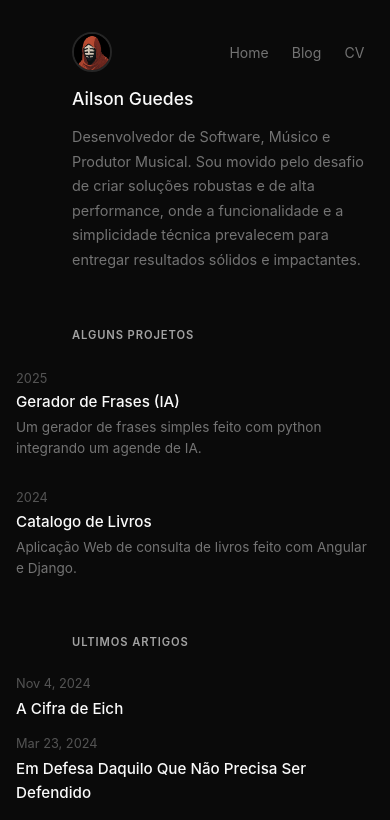
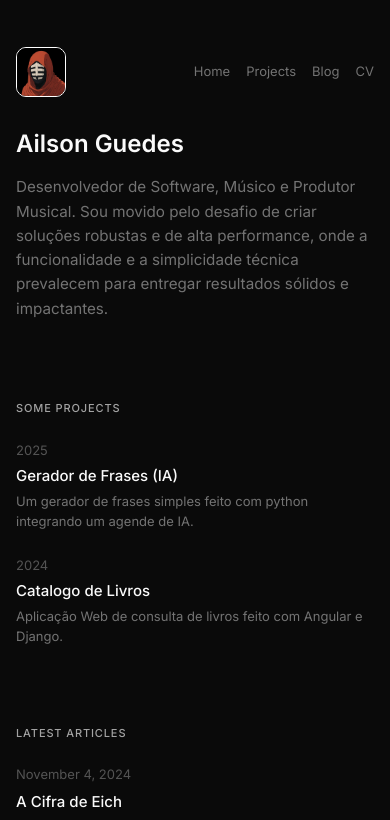
Before and after one commit to ailsonguedes/ailsonguedes.github.io, a React (Vite) app: page / in a window 390 px wide. Shown: the top 820 px of the page. Built offline with nearby package versions, Linux system fonts and the light colour scheme.

Commit message:
feat: adjustments in frontend

```diff
--- a/src/components/Articles/ArticleCard/ArticleCard.module.css
+++ b/src/components/Articles/ArticleCard/ArticleCard.module.css
@@ -2,21 +2,18 @@
 
 .articleCard {
     display: grid;
-    grid-template-columns: clamp(2.5rem, 6vw, 3.5rem) 1fr;
-    gap: clamp(1rem, 2.5vw, 1.5rem);
+    grid-template-columns: clamp(8rem, 22vw, 10rem) 1fr;
+    gap: clamp(1rem, 3vw, 1.5rem);
     align-items: baseline;
 }
 
 .articleDate {
-    font-size: clamp(0.8rem, 1.4vw, 0.875rem);
+    font-size: 13px;
     font-weight: 400;
     color: var(--cor-universal-base);
     opacity: 0.7;
     white-space: nowrap;
-    /* Posiciona a data para a esquerda da coluna */
-    margin-left: calc(-1 * clamp(4.5rem, 9vw, 5.5rem));
-    width: calc(clamp(2.5rem, 6vw, 3.5rem) + clamp(4.5rem, 9vw, 5.5rem));
-    text-align: right;
+    text-align: left;
 }
 
 .articleLink {
@@ -25,11 +22,11 @@
 }
 
 .articleTitle {
-    font-size: clamp(0.95rem, 1.8vw, 1.05rem);
+    font-size: 15px;
     font-weight: 500;
     color: var(--cor-texto-principal);
     line-height: 1.4;
-    transition: color 0.15s ease;
+    transition: color 0.2s ease;
 }
 
 .articleLink:hover .articleTitle {
@@ -40,12 +37,6 @@
 @media (max-width: 500px) {
     .articleCard {
         grid-template-columns: 1fr;
-        gap: 0.2rem;
-    }
-
-    .articleDate {
-        margin-left: 0;
-        width: auto;
-        text-align: left;
+        gap: 0.25rem;
     }
 }
--- a/src/components/Articles/ArticleCard/ArticleCard.tsx
+++ b/src/components/Articles/ArticleCard/ArticleCard.tsx
@@ -5,16 +5,9 @@ interface ArticleCardProps {
   article: Article;
 }
 
-// Mapeamento para mês abreviado
-const monthAbbr: Record<string, string> = {
-    'January': 'Jan', 'February': 'Feb', 'March': 'Mar', 'April': 'Apr',
-    'May': 'May', 'June': 'Jun', 'July': 'Jul', 'August': 'Aug',
-    'September': 'Sep', 'October': 'Oct', 'November': 'Nov', 'December': 'Dec',
-};
-
 export function ArticleCard({ article }: ArticleCardProps){
-  // Formato: "Oct 30, 2025" como no gelzin.com
-  const formattedDate = `${monthAbbr[article.month]} ${article.day}, ${article.year}`;
+  // Formato: "October 30, 2025" como no gelzin.com
+  const formattedDate = `${article.month} ${article.day}, ${article.year}`;
 
   return (
     <div className={styles.articleCard}>
--- a/src/components/Articles/ArticlesSection/ArticlesSection.module.css
+++ b/src/components/Articles/ArticlesSection/ArticlesSection.module.css
@@ -1,37 +1,37 @@
 /* ArticlesSection.module.css – Layout como gelzin.com */
 
 .articlesContainer {
-    max-width: 680px;
+    max-width: 650px;
     margin: 0 auto;
     padding: 0 clamp(1rem, 4vw, 2rem);
-    padding-top: clamp(1.5rem, 3vw, 2rem);
-    padding-bottom: clamp(2rem, 4vw, 3rem);
+    padding-top: clamp(2rem, 4vw, 3rem);
+    padding-bottom: clamp(3rem, 6vw, 4rem);
 }
 
 .sectionTitle {
-    font-size: clamp(0.7rem, 1.2vw, 0.8rem);
-    font-weight: 600;
+    font-size: 11px;
+    font-weight: 500;
     letter-spacing: 0.08em;
     text-transform: uppercase;
     color: var(--cor-texto-secundario);
     margin: 0 0 clamp(1.5rem, 3vw, 2rem) 0;
-    padding-left: calc(clamp(2.5rem, 6vw, 3.5rem) + clamp(1rem, 2.5vw, 1.5rem));
+    text-align: left;
 }
 
 .cardGrid {
     display: flex;
     flex-direction: column;
-    gap: clamp(0.85rem, 1.8vw, 1.15rem);
+    gap: clamp(0.75rem, 1.5vw, 1rem);
 }
 
 .sectionViewMoreLink {
-    display: inline-block;
-    margin-top: clamp(1.5rem, 3vw, 2rem);
-    font-size: clamp(0.85rem, 1.5vw, 0.925rem);
+    display: block;
+    margin-top: clamp(2rem, 4vw, 3rem);
+    font-size: 13px;
     color: var(--cor-universal-base);
-    text-decoration: underline;
-    text-underline-offset: 3px;
-    transition: color 0.15s ease;
+    text-decoration: none;
+    transition: color 0.2s ease;
+    text-align: left;
 }
 
 .sectionViewMoreLink:hover {
--- a/src/components/Articles/ArticlesSection/ArticlesSection.tsx
+++ b/src/components/Articles/ArticlesSection/ArticlesSection.tsx
@@ -17,20 +17,8 @@ const monthMap: Record<string, number> = {
  */
 const sortArticlesByDate = (articles: Article[]) => {
     return [...articles].sort((a, b) => {
-        // Constrói a data completa para A
-        const dateA = new Date(
-            parseInt(a.year),
-            monthMap[a.month],
-            parseInt(a.day)
-        );
-        // Constrói a data completa para B
-        const dateB = new Date(
-            parseInt(b.year),
-            monthMap[b.month],
-            parseInt(b.day)
-        );
-
-        // Classificação decrescente: B - A
+        const dateA = new Date(parseInt(a.year), monthMap[a.month], parseInt(a.day));
+        const dateB = new Date(parseInt(b.year), monthMap[b.month], parseInt(b.day));
         return dateB.getTime() - dateA.getTime();
     });
 };
@@ -43,10 +31,9 @@ export function ArticlesSection(){
     return (
         <section className={styles.articlesContainer}>
 
-            <h3 className={styles.sectionTitle}>ULTIMOS ARTIGOS</h3>
+            <h3 className={styles.sectionTitle}>LATEST ARTICLES</h3>
 
             <div className={styles.cardGrid}>
-                {/* Mapeia a lista de artigos já classificada */}
                 {sortedArticles.map((article) => (
                     <ArticleCard
                         key={`${article.year}-${article.month}-${article.day}-${article.title}`}
@@ -56,7 +43,7 @@ export function ArticlesSection(){
             </div>
 
             <a href="https://medium.com/@ailsonsixseven" target="_blank" className={styles.sectionViewMoreLink}>
-                view more...
+                See all articles
             </a>
 
         </section>
--- a/src/components/Hero/Hero.module.css
+++ b/src/components/Hero/Hero.module.css
@@ -1,32 +1,41 @@
 /* Hero.module.css */
 
 .heroContainer {
-    max-width: 680px;
+    max-width: 650px;
     margin: 0 auto;
     padding: 0 clamp(1rem, 4vw, 2rem);
-    padding-bottom: clamp(2rem, 4vw, 3rem);
-    display: grid;
-    grid-template-columns: clamp(2.5rem, 6vw, 3.5rem) 1fr;
-    gap: clamp(1rem, 2.5vw, 1.5rem);
+    padding-bottom: clamp(3rem, 6vw, 4rem);
 }
 
 .heroContent {
-    grid-column: 2;
+    width: 100%;
+    text-align: left;
 }
 
 .heroTitle {
-    font-size: clamp(1.1rem, 2.5vw, 1.35rem);
-    font-weight: 500;
+    font-size: clamp(1.5rem, 4vw, 2rem);
+    font-weight: 600;
     color: var(--cor-texto-principal);
-    margin: 0 0 clamp(1rem, 2.5vw, 1.5rem) 0;
-    line-height: 1.2;
+    margin: 0 0 clamp(1rem, 2vw, 1.5rem) 0;
+    line-height: 1.3;
 }
 
 .heroText {
-    font-size: clamp(0.9rem, 1.8vw, 1rem);
+    font-size: clamp(0.95rem, 1.8vw, 1.05rem);
     font-weight: 400;
     color: var(--cor-universal-base);
-    line-height: 1.7;
+    line-height: 1.6;
     margin: 0;
-    max-width: 58ch;
+    max-width: 60ch;
 }
+
+@keyframes fadeInUp {
+    from {
+        opacity: 0;
+        transform: translateY(20px);
+    }
+    to {
+        opacity: 1;
+        transform: translateY(0);
+    }
+}
--- a/src/components/NavBar/NavBar.module.css
+++ b/src/components/NavBar/NavBar.module.css
@@ -8,13 +8,14 @@
 }
 
 .navContent {
-    max-width: 680px;
+    max-width: 650px;
     margin: 0 auto;
     padding: 0 clamp(1rem, 4vw, 2rem);
-    padding-left: calc(clamp(1rem, 4vw, 2rem) + clamp(2.5rem, 6vw, 3.5rem) + clamp(1rem, 2.5vw, 1.5rem));
     display: flex;
     justify-content: space-between;
     align-items: center;
+    height: 5rem;
+    border-block-end: 20rem;
 }
 
 /* Avatar */
@@ -25,36 +26,40 @@
 }
 
 .avatar {
-    width: clamp(40px, 7vw, 48px);
-    height: clamp(40px, 7vw, 48px);
-    border-radius: 50%;
+    width: 50px;
+    height: 50px;
+    border: 0.2px solid white;
+    border-radius: 20%;
     object-fit: cover;
-    border: 2px solid var(--cor-borda-componente);
     transition: opacity 0.15s ease;
 }
 
 .avatar:hover {
-    opacity: 0.8;
+    opacity: 0.7;
 }
 
 /* Links de navegação */
 .navLinks {
     display: flex;
     align-items: center;
-    gap: clamp(0.25rem, 1vw, 0.5rem);
+    gap: 0;
 }
 
 .navLink {
     color: var(--cor-universal-base);
-    font-size: clamp(0.875rem, 1.5vw, 0.9375rem);
+    font-size: 13px;
     font-weight: 400;
-    padding: clamp(0.35rem, 0.8vw, 0.5rem) clamp(0.6rem, 1.2vw, 0.85rem);
-    border-radius: 6px;
-    transition: color 0.15s ease, background-color 0.15s ease;
+    padding: 0;
+    margin-right: 16px;
+    border-radius: 0;
+    transition: color 0.15s ease;
     text-decoration: none;
 }
 
 .navLink:hover {
     color: var(--cor-texto-principal);
-    background-color: var(--cor-fundo-hover-componente);
 }
+
+.navLink:last-child {
+    margin-right: 0;
+}
--- a/src/components/NavBar/NavBar.tsx
+++ b/src/components/NavBar/NavBar.tsx
@@ -13,6 +13,7 @@ export function NavBar(){
                 </a>
                 <div className={styles.navLinks}>
                     <a className={styles.navLink} href="/#">Home</a>
+                    <a className={styles.navLink} href='https://medium.com/@ailsonsixseven' target='_blank' rel='noopener noreferrer'>Projects</a>
                     <a className={styles.navLink} href='https://medium.com/@ailsonsixseven' target='_blank' rel='noopener noreferrer'>Blog</a>
                     <a className={styles.navLink} href="/cv" onClick={(e) => {e.preventDefault(); navigate("/cv");}}>CV</a>
                 </div>
--- a/src/components/Projects/ProjectCard/ProjectCard.module.css
+++ b/src/components/Projects/ProjectCard/ProjectCard.module.css
@@ -3,7 +3,7 @@
 .projectCard {
     display: flex;
     flex-direction: column;
-    gap: clamp(0.25rem, 0.5vw, 0.35rem);
+    gap: 0.4rem;
 }
 
 .projectLink {
@@ -17,16 +17,16 @@
 }
 
 .projectTitle {
-    font-size: clamp(0.95rem, 1.8vw, 1.05rem);
+    font-size: 15px;
     font-weight: 500;
     color: var(--cor-texto-principal);
-    line-height: 1.35;
-    transition: color 0.15s ease;
+    line-height: 1.4;
+    transition: color 0.2s ease;
 }
 
 .projectDescription {
-    font-size: clamp(0.85rem, 1.5vw, 0.925rem);
+    font-size: 13px;
     color: var(--cor-universal-base);
-    line-height: 1.55;
+    line-height: 1.5;
     margin: 0;
 }
--- a/src/components/Projects/ProjectsSection/ProjectsSection.module.css
+++ b/src/components/Projects/ProjectsSection/ProjectsSection.module.css
@@ -1,42 +1,42 @@
 /* ProjectsSection.module.css – Layout como gelzin.com */
 
 .projectsContainer {
-    max-width: 680px;
+    max-width: 650px;
     margin: 0 auto;
     padding: 0 clamp(1rem, 4vw, 2rem);
-    padding-top: clamp(1.5rem, 3vw, 2rem);
-    padding-bottom: clamp(2rem, 4vw, 3rem);
+    padding-top: clamp(2rem, 4vw, 3rem);
+    padding-bottom: clamp(3rem, 6vw, 4rem);
 }
 
 .sectionTitle {
-    font-size: clamp(0.7rem, 1.2vw, 0.8rem);
-    font-weight: 600;
+    font-size: 11px;
+    font-weight: 500;
     letter-spacing: 0.08em;
     text-transform: uppercase;
     color: var(--cor-texto-secundario);
     margin: 0 0 clamp(1.5rem, 3vw, 2rem) 0;
-    padding-left: calc(clamp(2.5rem, 6vw, 3.5rem) + clamp(1rem, 2.5vw, 1.5rem));
+    text-align: left;
 }
 
 .cardGrid {
     display: flex;
     flex-direction: column;
-    gap: clamp(1.75rem, 4vw, 2.5rem);
+    gap: clamp(1.5rem, 3vw, 2rem);
 }
 
 .projectContainer {
     display: grid;
-    grid-template-columns: clamp(2.5rem, 6vw, 3.5rem) 1fr;
-    gap: clamp(1rem, 2.5vw, 1.5rem);
+    grid-template-columns: 3rem 1fr;
+    gap: 1.5rem;
     align-items: start;
 }
 
 .header {
-    padding-top: 0.15rem;
+    padding-top: 0.1rem;
 }
 
 .projectYear {
-    font-size: clamp(0.8rem, 1.4vw, 0.875rem);
+    font-size: 13px;
     font-weight: 400;
     color: var(--cor-universal-base);
     margin: 0;
@@ -46,8 +46,19 @@
 .contentWrapper {
     display: flex;
     flex-direction: column;
-    gap: clamp(1.25rem, 2.5vw, 1.75rem);
+    gap: 0.5rem;
     min-width: 0;
+}
+
+@keyframes fadeInUp {
+    from {
+        opacity: 0;
+        transform: translateY(20px);
+    }
+    to {
+        opacity: 1;
+        transform: translateY(0);
+    }
 }
 
 /* Responsividade */
--- a/src/components/Projects/ProjectsSection/ProjectsSection.tsx
+++ b/src/components/Projects/ProjectsSection/ProjectsSection.tsx
@@ -36,11 +36,11 @@ export function ProjectsSection(){
     return (
         <section className={styles.projectsContainer}>
 
-            <h3 className={styles.sectionTitle}>ALGUNS PROJETOS</h3>
+            <h3 className={styles.sectionTitle}>SOME PROJECTS</h3>
 
             <div className={styles.cardGrid}>
                 {/* Itera sobre os grupos de ano já classificados */}
-                {groupedAndSortedProjects.map(group => (
+                {groupedAndSortedProjects.map((group) => (
                     <div key={group.year} className={styles.projectContainer}>
                         <div className={styles.header}>
                             <h4 className={styles.projectYear}>{group.year}</h4>
--- a/src/index.css
+++ b/src/index.css
@@ -1,4 +1,6 @@
 /* index.css - Reset e layout base como gelzin.com */
+
+@import url('https://fonts.googleapis.com/css2?family=Inter:wght@400;500;600&display=swap');
 
 /* Reset */
 *, *::before, *::after {
@@ -19,8 +21,8 @@ body {
   min-height: 100vh;
   overflow-x: hidden;
 
-  /* Tipografia - System font stack */
-  font-family: -apple-system, BlinkMacSystemFont, 'Segoe UI', Roboto,
+  /* Tipografia - Inter font */
+  font-family: 'Inter', -apple-system, BlinkMacSystemFont, 'Segoe UI', Roboto,
     'Helvetica Neue', Arial, sans-serif;
   font-size: 16px;
   line-height: 1.5;
```
Also changed, not shown: src/components/CurriculumVitae/CurriculumVitae.module.css (+37 -82 lines), 6 other files (tests, documents, lock files or other folders).
